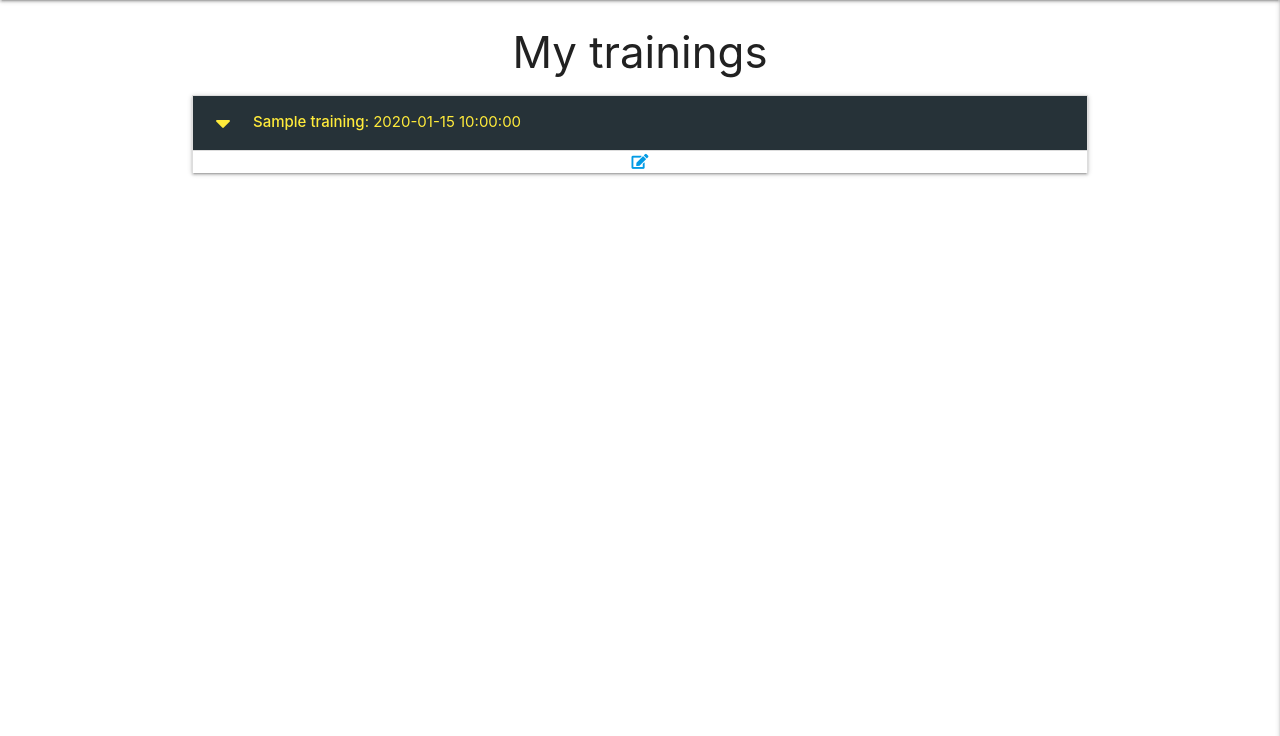
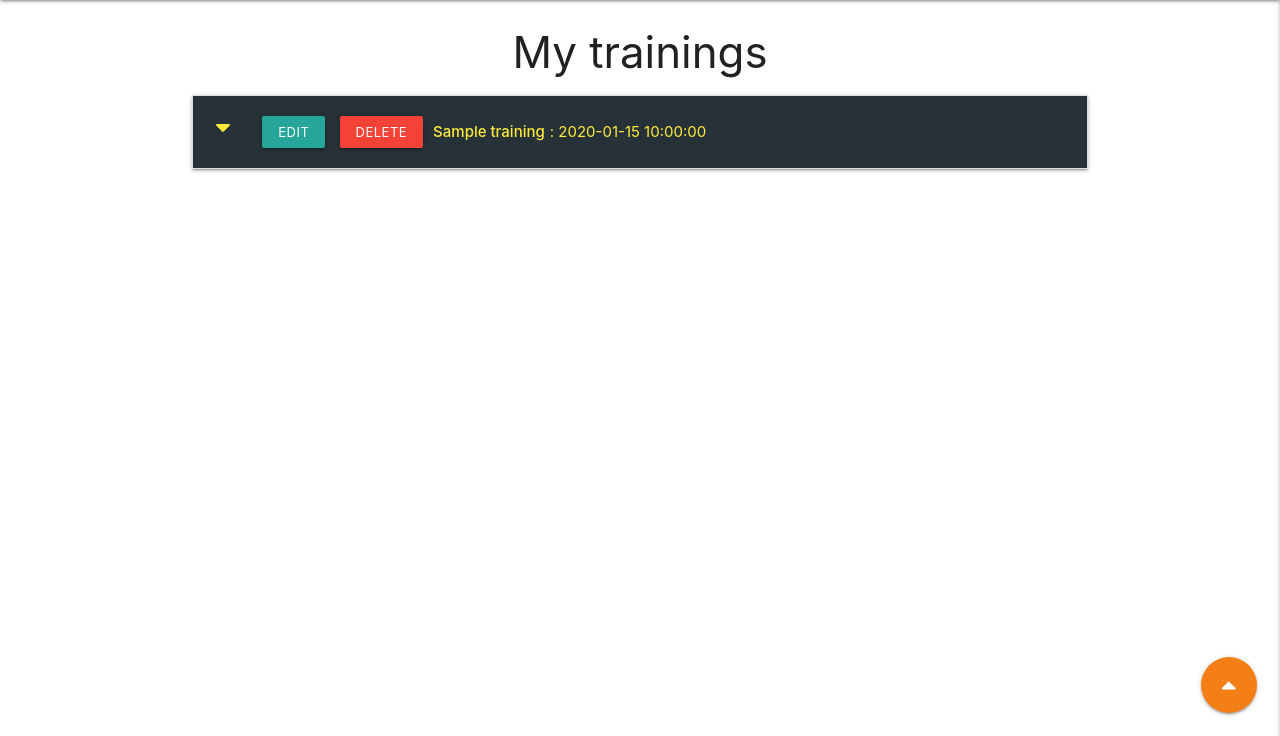
Before and after one commit to vinnieOrdobas/Code-Institute-MS3-team-tracker, a Flask app: page /get_trainings in a window 1280 px wide. Shown: the part 64-800 px from the top of the page. Run offline with Flask 2, Linux system fonts and the light colour scheme; a database or web service that is not in the repository returns one stand-in record (values such as "Sample title"); some libraries are stand-ins or nearby versions.

Commit message:
Wire up task edit button

```diff
--- a/app.py
+++ b/app.py
@@ -132,6 +132,17 @@ def add_training():
         teams=teams)
 
 
+@app.route("/edit_training/<training_id>", methods=['GET', 'POST'])
+def edit_training(training_id):
+    training = mongo.db.tasks.find_one({'_id': ObjectId(training_id)})
+    teams = mongo.db.teams.find().sort('team_name', 1)
+    training_types = mongo.db.training_types.find().sort('training_type', 1)
+    instructors = mongo.db.instructors.find().sort('instructor_name', 1)
+    return render_template('edit_training.html',
+        instructors=instructors, training_types=training_types,
+        teams=teams, training=training)
+
+
 if __name__ == "__main__":
     app.run(host=os.environ.get("IP"),
             port=int(os.environ.get("PORT")),
--- a/static/css/style.css
+++ b/static/css/style.css
@@ -6,6 +6,11 @@
     line-height: 2;
 }
 
-.main-nav {
-    color: #f57f17
+.btn-small {
+    margin: 5px;
 }
+
+.collapsible-header .col strong {
+    margin: 5px;
+    line-height: 42px;
+}
--- a/static/js/script.js
+++ b/static/js/script.js
@@ -2,6 +2,7 @@ $(document).ready(function(){
     $('.sidenav').sidenav({edge:"right"});
     $('.collapsible').collapsible();
     $('select').formSelect();
+    $('.fixed-action-btn').floatingActionButton();
     $('.datepicker').datepicker({
       format: "dd mmmm, yyyy",
       yearRange: 3,
--- a/templates/trainings.html
+++ b/templates/trainings.html
@@ -2,16 +2,28 @@
 {% block content %}
 
     <h3 class="center-align">My trainings</h3>
-
+    <div class="fixed-action-btn">
+        <a class="btn-floating btn-large yellow darken-4">
+            <i class="fas fa-caret-up"></i>
+        </a>
+        <ul>
+            <li><a class="btn-floating red"><i class="fas fa-minus"></i></a></li>
+            <li><a href="{{ url_for('add_training') }}" class="btn-floating green"><i class="fas fa-plus"></i></a></li>
+            <li><a class="btn-floating blue"><i class="fas fa-edit fa-xs"></i></a></li>
+        </ul>
+    </div>
     <ul class="collapsible">
     {% for training in trainings %}
         <li>
             <div class="collapsible-header yellow-text blue-grey darken-4">
-                <i class="fas fa-caret-down"></i>
-                <strong>{{ training.training_name }}</strong> : {{ training.training_date }}
-            </div>
-            <div class="button-wrapper center-align">
-                <a href="{{ url_for('add_training') }}"><i class="fas fa-edit"></i></a>
+                <div class="col s3">
+                    <i class="fas fa-caret-down"></i>
+                    <a href="{{ url_for('edit_training', training_id=training._id) }}" class="waves-effect waves-light btn-small">Edit</a>
+                    <a href="" class="waves-effect red waves-light btn-small">Delete</a>
+                </div>
+                <div class="col s9">
+                    <strong>{{ training.training_name }}</strong>: {{ training.training_date }}
+                </div>
             </div>
             <div class="collapsible-body">
                   <div class="row center-align">
```
Also changed, not shown: templates/edit_training.html (added, +80 -0 lines).
